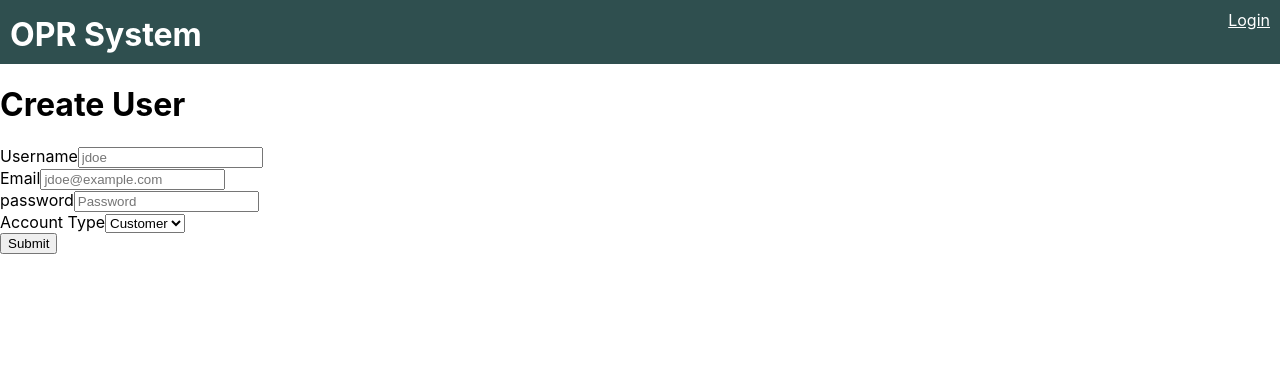
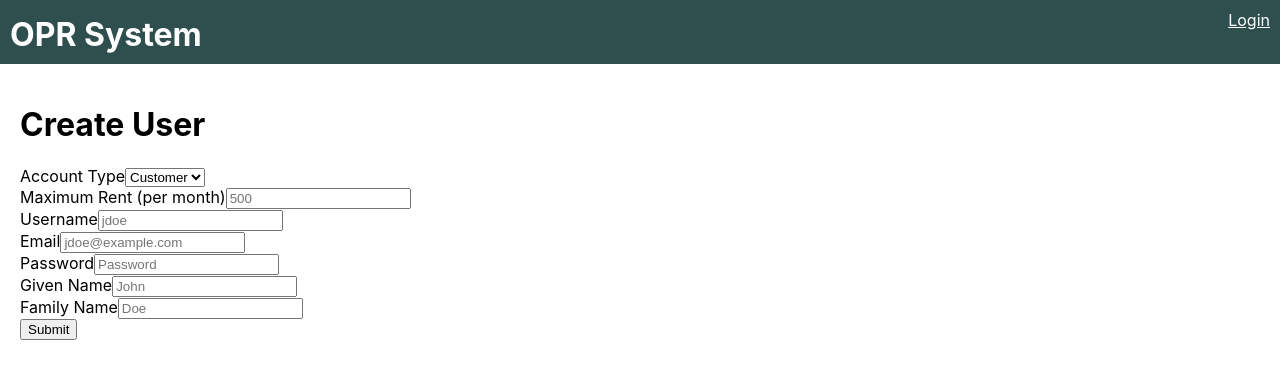
Before and after one commit to mattorchard/OPR, a React (Create React App) app in the folder client/: page /create-account in a window 1280 px wide. Shown: the top 378 px of the page. Built offline with nearby package versions, Linux system fonts and the light colour scheme.

Commit message:
Add new form fields for account creation

```diff
--- /dev/null
+++ b/client/src/Screens/CreateUserScreen/CreateUserScreen.css
@@ -0,0 +1,3 @@
+.create-user-screen {
+    padding: 20px;
+}
--- a/client/src/Screens/CreateUserScreen/CreateUserScreen.js
+++ b/client/src/Screens/CreateUserScreen/CreateUserScreen.js
@@ -1,10 +1,15 @@
 import React, {Component} from "react";
 import ReactForm from "../../Shared/ReactForm";
 import {request} from "../../Services/request";
+import "./CreateUserScreen.css";
 
 export default class CreateUserScreen extends Component {
   constructor(props) {
     super(props);
+    this.state = {
+      errorMessage: null,
+      successMessage: null
+    };
     this.createUser = this.createUser.bind(this);
   }
 
@@ -13,16 +18,30 @@ export default class CreateUserScreen extends Component {
       method: "POST",
       body: userInfo
     });
-    if (!response.ok) {
-      throw Error("Account creation failed")
+    if (response.ok) {
+      this.setState({successMessage: "Account Created!", errorMessage: null});
+    } else {
+      let errorMessage;
+      if (response.status === 412) {
+        errorMessage = "Missing fields"
+      } else if (response.status === 409) {
+        const fieldsInConflict = await response.json();
+        errorMessage = `[${fieldsInConflict}] already in use`;
+      }
+      this.setState({errorMessage, successMessage: null});
     }
   }
 
   render() {
-    return <main>
+    // Todo: this
+    return <main className="create-user-screen">
       <h1>Create User</h1>
       <UserDetailsForm onSubmit={this.createUser}/>
-    </main>;
+      <div>
+      {this.state.errorMessage}
+      {this.state.successMessage}
+      </div>
+    </main>
   }
 }
 
@@ -33,35 +52,93 @@ class UserDetailsForm extends ReactForm {
       username: "",
       email: "",
       password: "",
-      role: ""
+      role: "customer",
+      givenName: "",
+      lastName: ""
     };
   }
+
   render() {
-    return <form className="vertical-form" onSubmit={event => {
+    return (
+      <form className="create-user-form vertical-form card"
+            onSubmit={event => {
               event.preventDefault();
               this.props.onSubmit(this.state);
             }}>
         <label>
-        Username
-        <input name="username" type="text" placeholder="jdoe" onChange={this.handleInputChange}/>
-      </label>
-      <label>
-        Email
-        <input name="email" type="email" placeholder="jdoe@example.com" onChange={this.handleInputChange}/>
-      </label>
-      <label>
-        password
-        <input name="password" type="password" placeholder="Password" onChange={this.handleInputChange}/>
-      </label>
-      <label>
           Account Type
-        <select name="role" onChange={this.handleInputChange}>
+          <select name="role"
+                  onChange={this.handleInputChange}>
             <option value="customer">Customer</option>
             <option value="owner">Owner</option>
           </select>
         </label>
-
+        {this.state.role === "customer" && (
+          <label>
+            Maximum Rent (per month)
+            <input
+              name="maximumRent"
+              type="number"
+              required={this.state.role === "customer"}
+              placeholder={500}
+              onChange={this.handleInputChange}/>
+          </label>
+        )}
+        <label>
+          Username
+          <input
+            name="username"
+            type="text"
+            required
+            minLength={4}
+            maxLength={100}
+            placeholder="jdoe"
+            onChange={this.handleInputChange}/>
+        </label>
+        <label>
+          Email
+          <input
+            name="email"
+            type="email"
+            required
+            placeholder="jdoe@example.com"
+            onChange={this.handleInputChange}/>
+        </label>
+        <label>
+          Password
+          <input
+            name="password"
+            type="password"
+            required
+            placeholder="Password"
+            minLength={6}
+            maxLength={100}
+            onChange={this.handleInputChange}/>
+        </label>
+        <label>
+          Given Name
+          <input
+            name="givenName"
+            type="text"
+            required
+            minLength={2}
+            maxLength={100}
+            placeholder="John"
+            onChange={this.handleInputChange}/>
+        </label>
+        <label>
+          Family Name
+          <input
+            name="lastName"
+            type="text"
+            required
+            minLength={2}
+            maxLength={100}
+            placeholder="Doe"
+            onChange={this.handleInputChange}/>
+        </label>
         <button type="submit">Submit</button>
       </form>
+    );
   }
 }
```
Also changed, not shown: 1 other file (tests, documents, lock files or other folders). Lines whose indentation alone changed are shown as unchanged.
